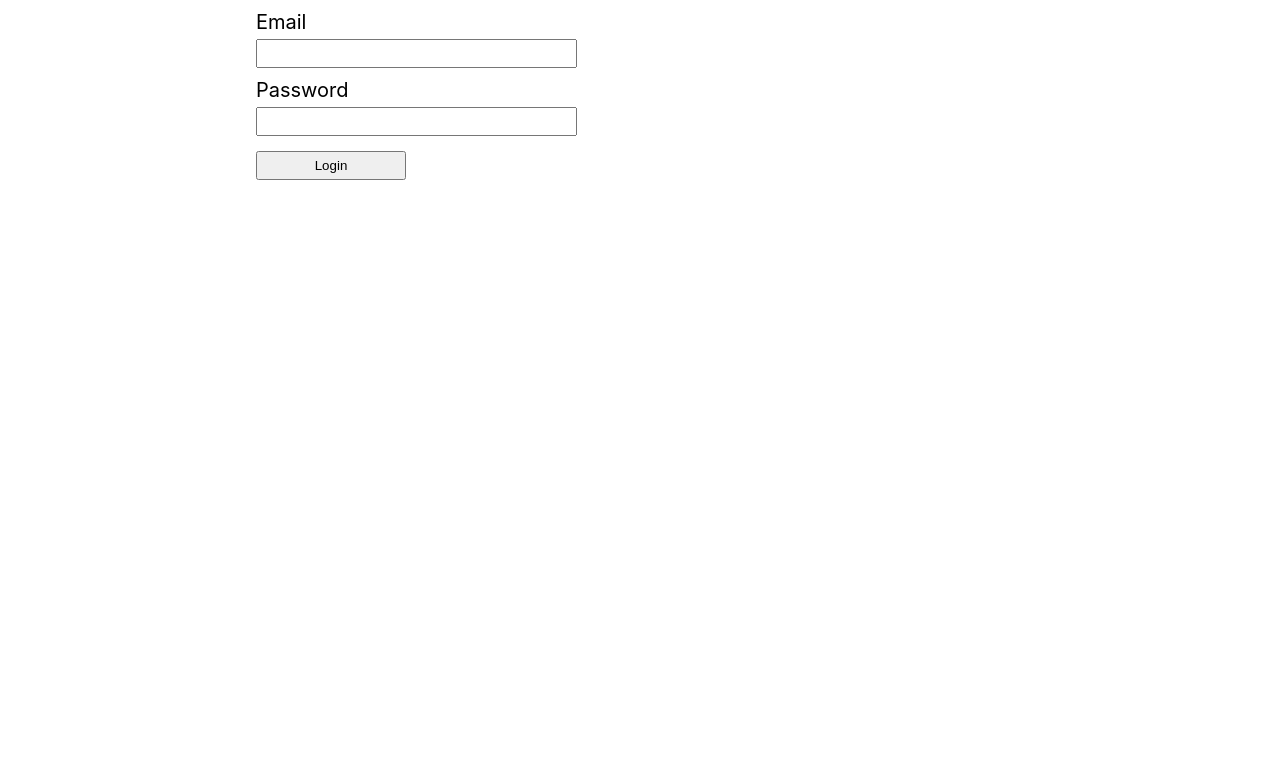
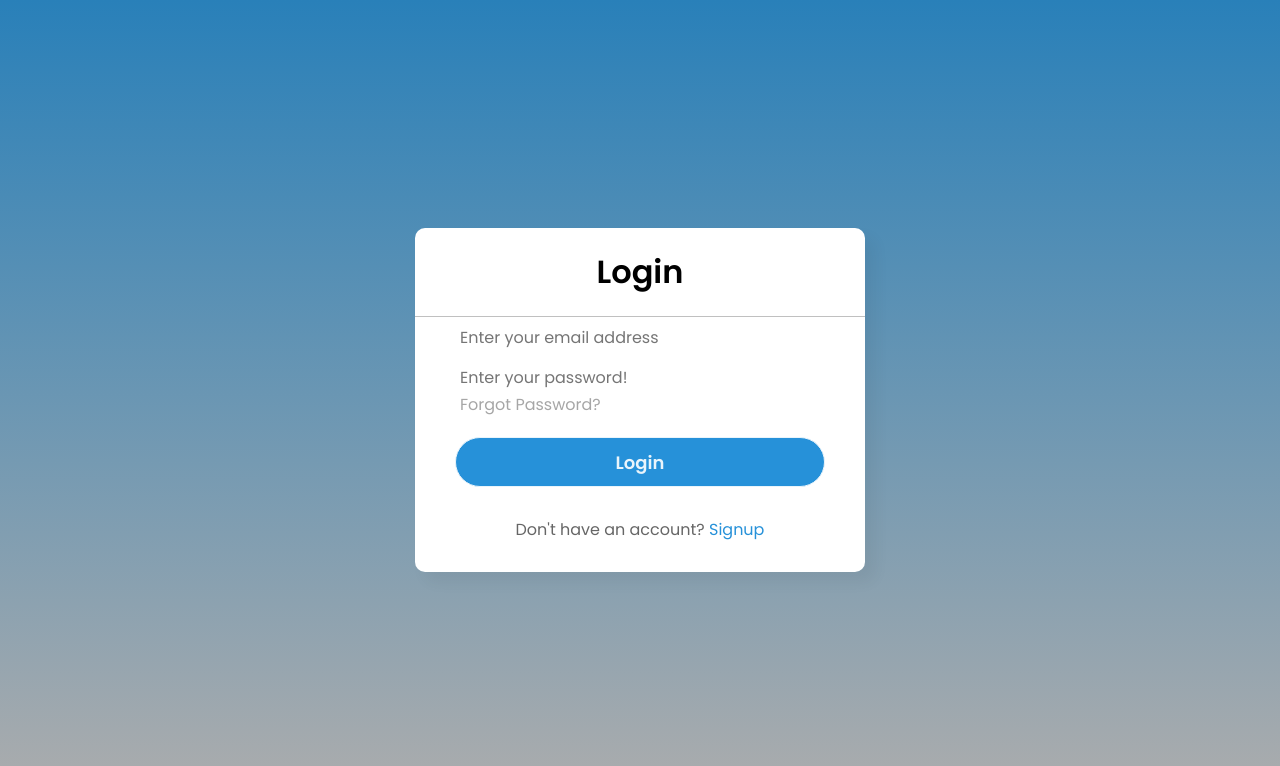
Before and after one commit to ogada-otieno/client-side-portfolio-app, a React (Create React App) app: page / in a window 1280 px wide. Shown: the top 766 px of the page. Built offline with nearby package versions, Linux system fonts and the light colour scheme.

Commit message:
Styled the login form

```diff
--- a/src/App.css
+++ b/src/App.css
@@ -1,12 +1,84 @@
-body {
-  font-family: -apple-system, BlinkMacSystemFont, "Segoe UI", Roboto, Oxygen,
-    Ubuntu, Cantarell, "Open Sans", "Helvetica Neue", sans-serif;
-  font-size: 20px;
-  width: 60%;
-  margin: 10px auto;
+@import url('https://fonts.googleapis.com/css2?family=Noto+Sans:wght@700&family=Poppins:wght@400;500;600&display=swap');
+*{
+  margin: 0;
+  padding: 0;
+  box-sizing: border-box;
+  font-family: "Poppins", sans-serif;
 }
 
 /* LoginForm */
+body{
+  margin: 0;
+  padding: 0;
+  background: linear-gradient(180deg, #2980b9, #adadad);
+  height: 100vh;
+  overflow: hidden;
+}
+
+.center{
+  position: absolute;
+  top: 50%;
+  left: 50%;
+  transform: translate(-50%, -50%);
+  width: 450px;
+  background: white;
+  border-radius: 10px;
+  box-shadow: 10px 10px 15px rgba(0,0,0,0.05);
+}
+
+.center h1{
+  text-align: center;
+  padding: 20px 0;
+  border-bottom: 1px solid silver;
+}
+.center form{
+  padding: 0 40px;
+  box-sizing: border-box;
+}
+
+.txt_field input{
+  width: 100%;
+  padding: 0 5px;
+  height: 40px;
+  font-size: 16px;
+  border: none;
+  background: none;
+  outline: none;
+}
+
+.txt_field span::before{
+  content: '';
+  position: absolute;
+  top: 40px;
+  left: 0;
+  width: 0%;
+  height: 2px;
+  background: #2691d9;
+  transition: .5s;
+}
+
+.txt_field input:focus ~ label,
+.txt_field input:valid ~ label{
+  top: -5px;
+  color: #2691d9;
+}
+
+.txt_field input:focus ~ span::before,
+.txt_field input:valid ~ span::before{
+  width: 100%;
+}
+
+.pass{
+  margin: -5px 0 20px 5px;
+  color: #a6a6a6;
+  cursor: pointer;
+}
+
+.pass:hover{
+  text-decoration: underline;
+}
+
+
 .errorMsg {
   max-width: 350px;
   color: #f21e08;
@@ -16,27 +88,36 @@ body {
   font-weight: 300;
 }
 
-.form-control {
-  display: flex;
-  flex-direction: column;
-  margin-bottom: 10px;
+button {
+  width: 100%;
+  height: 50px;
+  border: 1px solid;
+  background: #2691d9;
+  border-radius: 25px;
+  font-size: 18px;
+  color: #e9f4fb;
+  font-weight: 700;
+  cursor: pointer;
+  outline: none;
 }
 
-.form-control label {
-  width: 20%;
-  padding-right: 20px;
-  margin-bottom: 5px;
+button:hover{
+  border-color: #2691d9;
+  transition: .5s;
 }
 
-.form-control input[type="text"],
-.form-control input[type="password"] {
-  width: 40%;
-  padding: 5px;
+.signup_link{
+  margin: 30px 0;
+  text-align: center;
+  font-size: 16px;
+  color: #666666;
 }
-
-button {
-  max-width: 150px;
-  padding: 5px 10px;
+.signup_link a{
+  color: #2691d9;
+  text-decoration: none;
+}
+.signup_link a:hover{
+  text-decoration: underline;
 }
 
 @media screen and (max-width: 600px) {
@@ -48,12 +129,12 @@ button {
     max-width: 100%;
   }
 
-  .form-control {
+  .txt_field {
     flex-direction: column;
   }
 
-  .form-control input[type="text"],
-  .form-control input[type="password"] {
+  .txt_field input[type="text"],
+  .txt_field input[type="password"] {
     width: inherit;
   }
 }
--- a/src/Components/LoginForm.js
+++ b/src/Components/LoginForm.js
@@ -16,12 +16,13 @@ function LoginForm() {
   };
 
   return (
-    <div className="App">
+    <div className="center">
+    <h1>Login</h1>
       <form onSubmit={handleSubmit(onSubmit)}>
-        <div className="form-control">
-          <label>Email</label>
+        <div className="txt_field">
           <input
             type="text"
+            placeholder="Enter your email address"
             name="email"
             {...register("email", {
               required: "Email is required.",
@@ -34,11 +35,11 @@ function LoginForm() {
             <p className="errorMsg">Email is not valid.</p>
           )}
         </div>
-        <div className="form-control">
-          <label>Password</label>
+        <div className="txt_field">
           <input
             type="password"
             name="password"
+            placeholder="Enter your password!"
             {...register("password", {
               required: "Password is required.",
               minLength: {
@@ -50,15 +51,11 @@ function LoginForm() {
           {errors.password && (
             <p className="errorMsg">{errors.password.message}</p>
           )}
-          {errors.password?.type === "minLength" && (
-            <p className="errorMsg">
-              Password should be at-least 6 characters.
-            </p>
-          )}
         </div>
-        <div className="form-control">
-          <label></label>
-          <button type="submit">Login</button>
+        <div className="pass">Forgot Password?</div>
+        <button type="submit">Login</button>
+        <div className="signup_link">
+          Don't have an account? <a href="#">Signup</a>
         </div>
       </form>
     </div>
```
